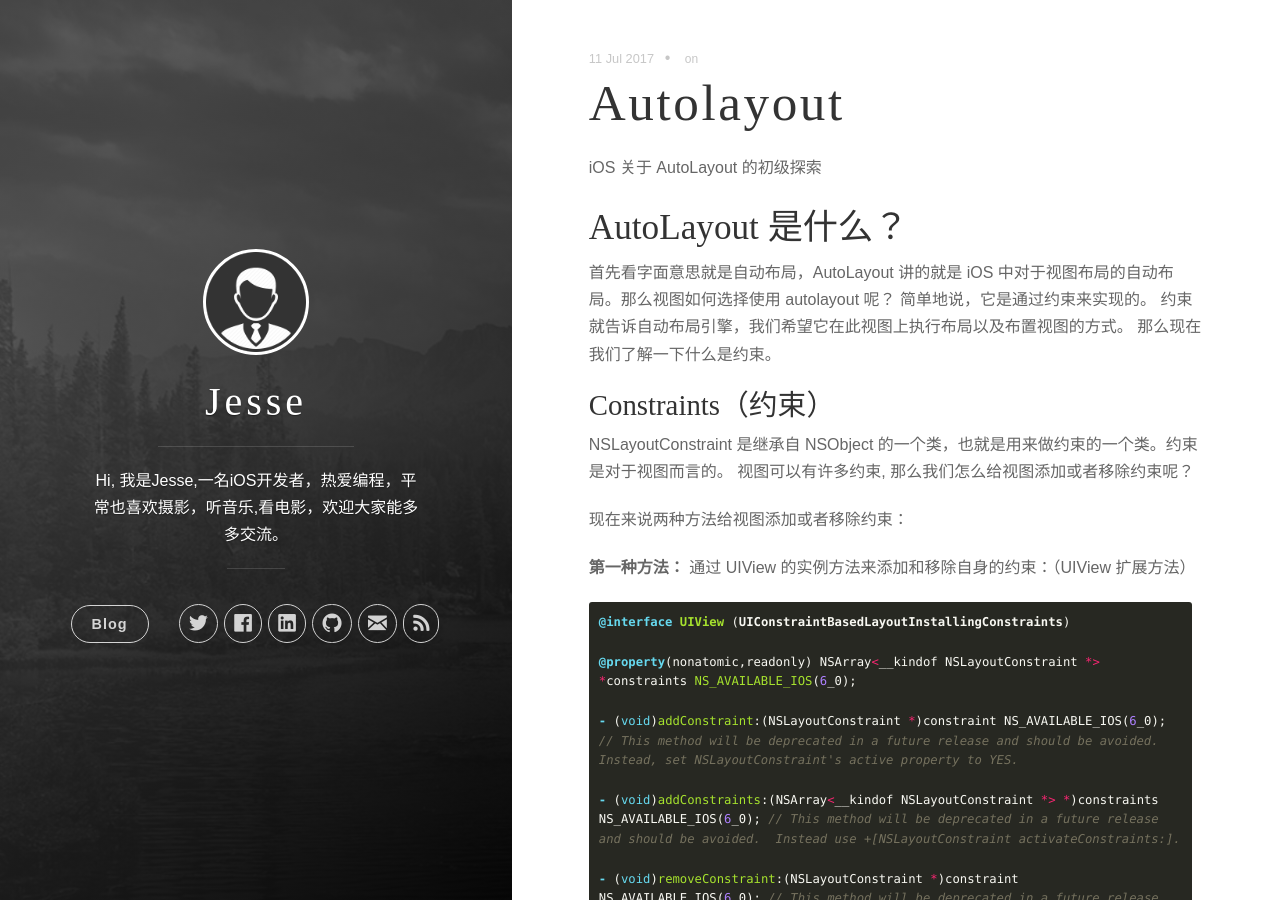
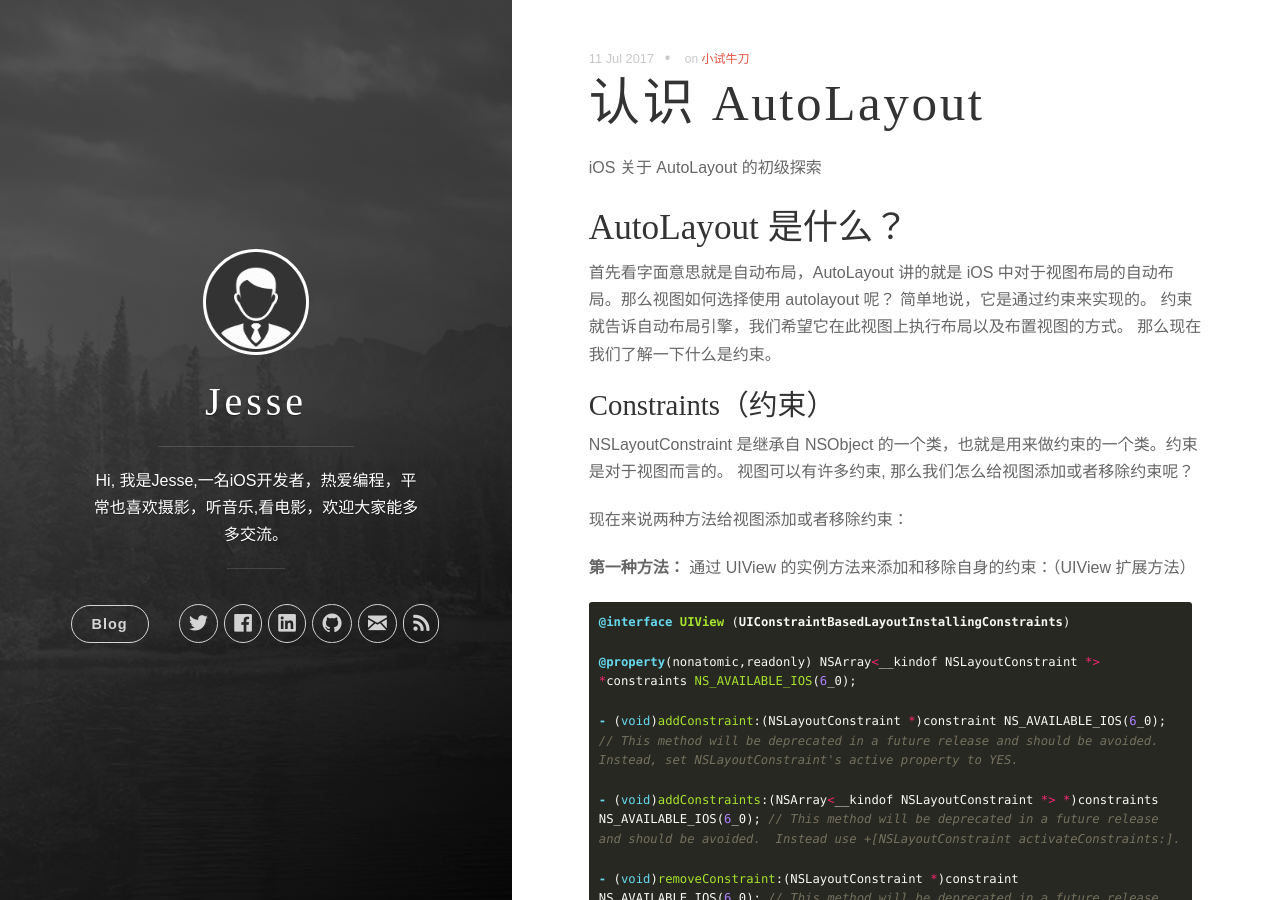
Before and after one commit to JesseZhu/jessezhu.github.io, a Jekyll site: the page built from _posts/2017-07-11-AutoLayout.md, in a window 1280 px wide and 900 px high. Built offline with Jekyll 4.4.1, drawn with Linux system fonts in a browser that asks for light colours.

Commit message:
no message

```diff
--- a/_posts/2017-07-11-AutoLayout.md
+++ b/_posts/2017-07-11-AutoLayout.md
@@ -1,3 +1,11 @@
+---
+layout: "post"
+title:  "认识 AutoLayout"
+date:  2017-07-11 17:15:43
+categories: [杂项]
+tags: [小试牛刀]
+
+---
 
 iOS 关于 AutoLayout 的初级探索
 
```
